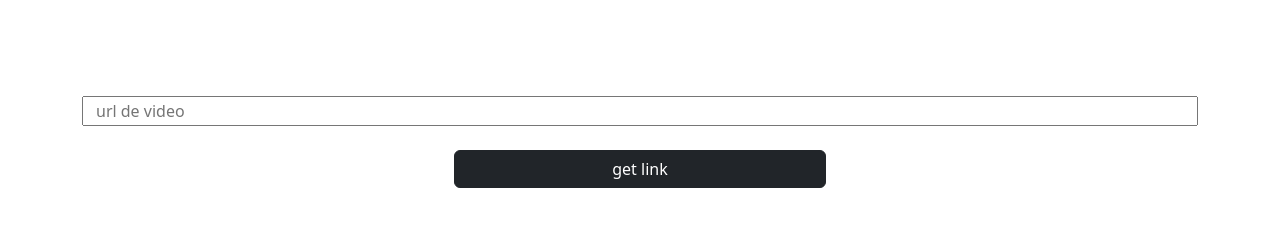
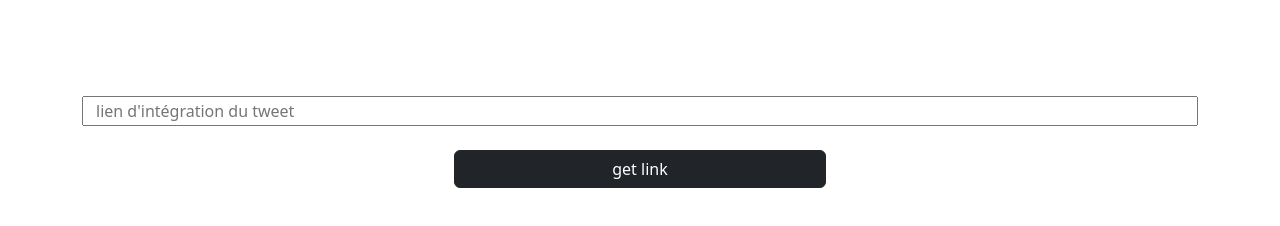
Before and after one commit to Jidess/twitter-app, a plain HTML site: page index.html in a window 1280 px wide. Drawn offline with nearby package versions, Linux system fonts and the light colour scheme.

Commit message:
changement du placeHolder

```diff
--- a/index.html
+++ b/index.html
@@ -9,7 +9,7 @@
 </head>
 <body class="container ">
     <main class="mx-auto row justify-content-center mt-5 pt-5 gap-4 ">
-    <input type="text" class="col-12" id="textVid" placeholder="url de video"> <button class="col-4 btn btn-dark" id="urlVid" >get link</button>
+    <input type="text" class="col-12" id="textVid" placeholder="lien d'intégration du tweet"> <button class="col-4 btn btn-dark" id="urlVid" >get link</button>
     <div class="col-12" id="resultVid"></div>
 </main>
 
```
